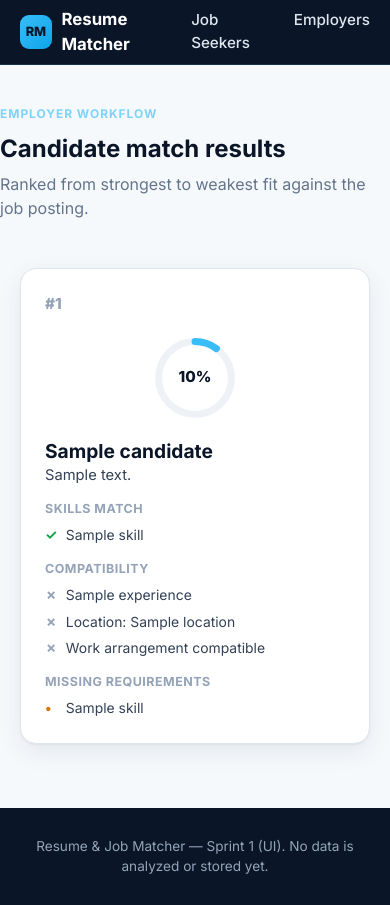
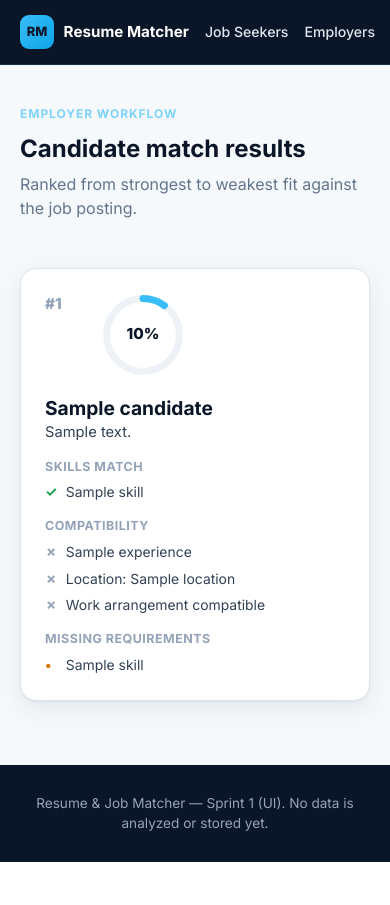
Before and after one commit to zeeEXE06/INF1103_Group-3_Assgn1, a Django app: template matcher/templates/matcher/employer_results.html in a window 390 px wide. After the commit the page ends 862 px from the top, so only its background shows below. Run offline with Django 5.2, Linux system fonts and the light colour scheme; the template is opened without the code that fills it: most values are stand-ins (such as "Sample title", 1, 10 or a date in 2020).

Commit message:
Fixed Layout of Results page

```diff
--- a/config/settings.py
+++ b/config/settings.py
@@ -55,6 +55,7 @@ TEMPLATES = [
             "context_processors": [
                 "django.template.context_processors.request",
                 "django.contrib.messages.context_processors.messages",
+                "matcher.context_processors.static_version",
             ],
         },
     },
--- a/matcher/static/css/style.css
+++ b/matcher/static/css/style.css
@@ -95,11 +95,22 @@ a:hover { text-decoration: underline; }
     font-size: 0.8rem;
 }
 
+.brand { white-space: nowrap; }
+
 .site-nav { display: flex; gap: 1.5rem; }
 .site-nav a {
     color: var(--slate-200);
     font-weight: 500;
     font-size: 0.95rem;
+    white-space: nowrap;
+}
+
+/* Phones: tighter header so the logo and links stay on one line */
+@media (max-width: 480px) {
+    .site-header__inner { gap: 1rem; }
+    .brand { font-size: 0.95rem; }
+    .site-nav { gap: 1rem; }
+    .site-nav a { font-size: 0.88rem; }
 }
 .site-nav a:hover { color: var(--white); text-decoration: none; }
 
@@ -263,7 +274,7 @@ a:hover { text-decoration: underline; }
 
 /* --- Page header (upload / results pages) ---------------------------------- */
 
-.page-header { padding: 2.5rem 0 0.5rem; }
+.page-header { padding-top: 2.5rem; padding-bottom: 0.5rem; }
 .page-header h1 { font-size: clamp(1.5rem, 3vw, 2rem); }
 .page-header__lede { max-width: 640px; color: var(--slate-500); }
 
@@ -461,7 +472,7 @@ a:hover { text-decoration: underline; }
 
 /* --- Results list ------------------------------------------------------------ */
 
-.results-list { margin: 1.5rem 0 3.5rem; display: flex; flex-direction: column; gap: 1.25rem; }
+.results-list { margin-top: 1.5rem; margin-bottom: 3.5rem; display: flex; flex-direction: column; gap: 1.25rem; }
 
 .result-card {
     background: var(--white);
@@ -470,15 +481,15 @@ a:hover { text-decoration: underline; }
     box-shadow: var(--shadow-card);
     padding: 1.5rem;
     display: grid;
-    grid-template-columns: 1fr;
+    grid-template-columns: 2.25rem auto 1fr;
+    align-items: start;
     gap: 1.25rem;
     position: relative;
 }
+/* Phones: rank + score on the first row, details full width underneath */
+.result-card__body { grid-column: 1 / -1; min-width: 0; }
 @media (min-width: 640px) {
-    .result-card {
-        grid-template-columns: auto auto 1fr;
-        align-items: start;
-    }
+    .result-card__body { grid-column: auto; }
 }
 
 .result-card__rank {
@@ -491,7 +502,6 @@ a:hover { text-decoration: underline; }
     position: relative;
     width: 84px;
     height: 84px;
-    justify-self: center;
 }
 .score-ring { width: 84px; height: 84px; transform: rotate(-90deg); }
 .score-ring__track {
--- a/matcher/templates/matcher/base.html
+++ b/matcher/templates/matcher/base.html
@@ -8,7 +8,7 @@
     <link rel="preconnect" href="https://fonts.googleapis.com">
     <link rel="preconnect" href="https://fonts.gstatic.com" crossorigin>
     <link href="https://fonts.googleapis.com/css2?family=Inter:wght@400;500;600;700;800&display=swap" rel="stylesheet">
-    <link rel="stylesheet" href="{% static 'css/style.css' %}">
+    <link rel="stylesheet" href="{% static 'css/style.css' %}?v={{ static_version }}">
 </head>
 <body>
     <header class="site-header">
@@ -44,6 +44,6 @@
         </div>
     </footer>
 
-    <script src="{% static 'js/main.js' %}"></script>
+    <script src="{% static 'js/main.js' %}?v={{ static_version }}"></script>
 </body>
 </html>
```
Also changed, not shown: matcher/context_processors.py (added, +17 -0 lines), README.md.
